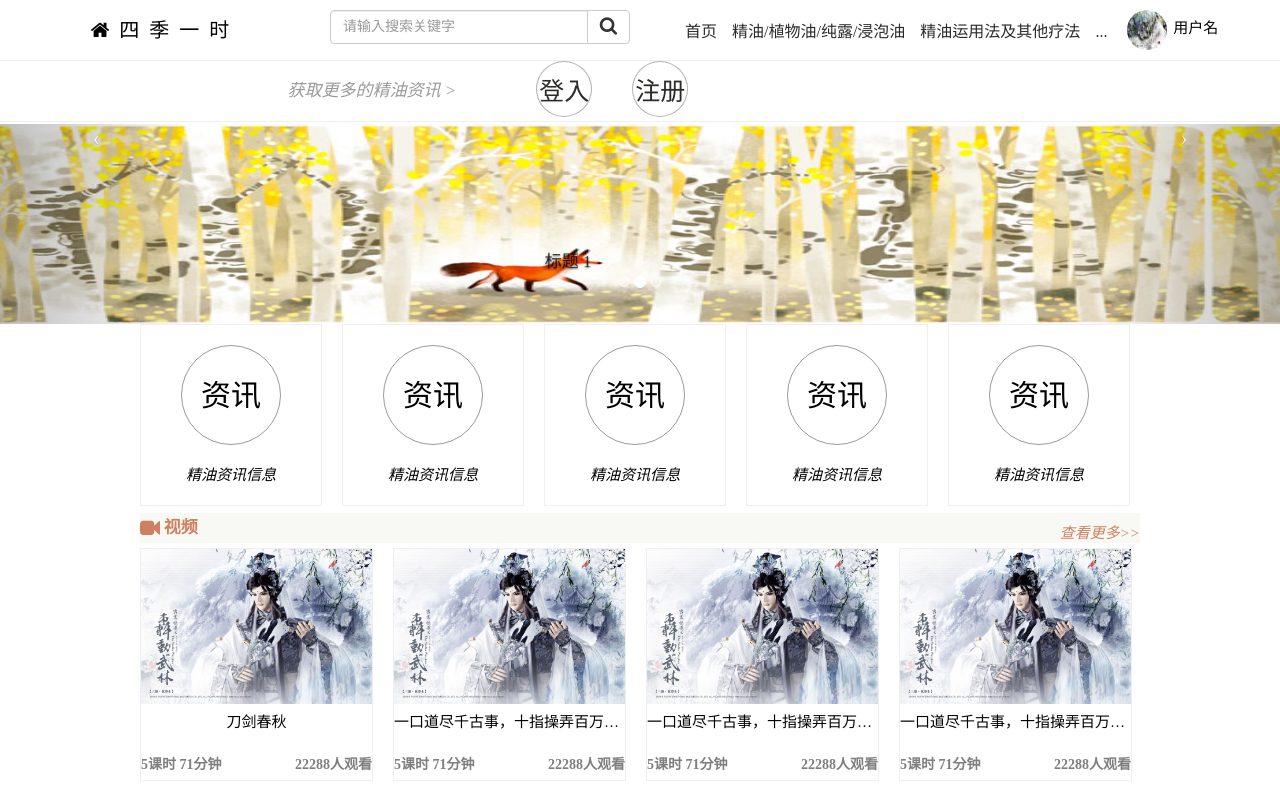
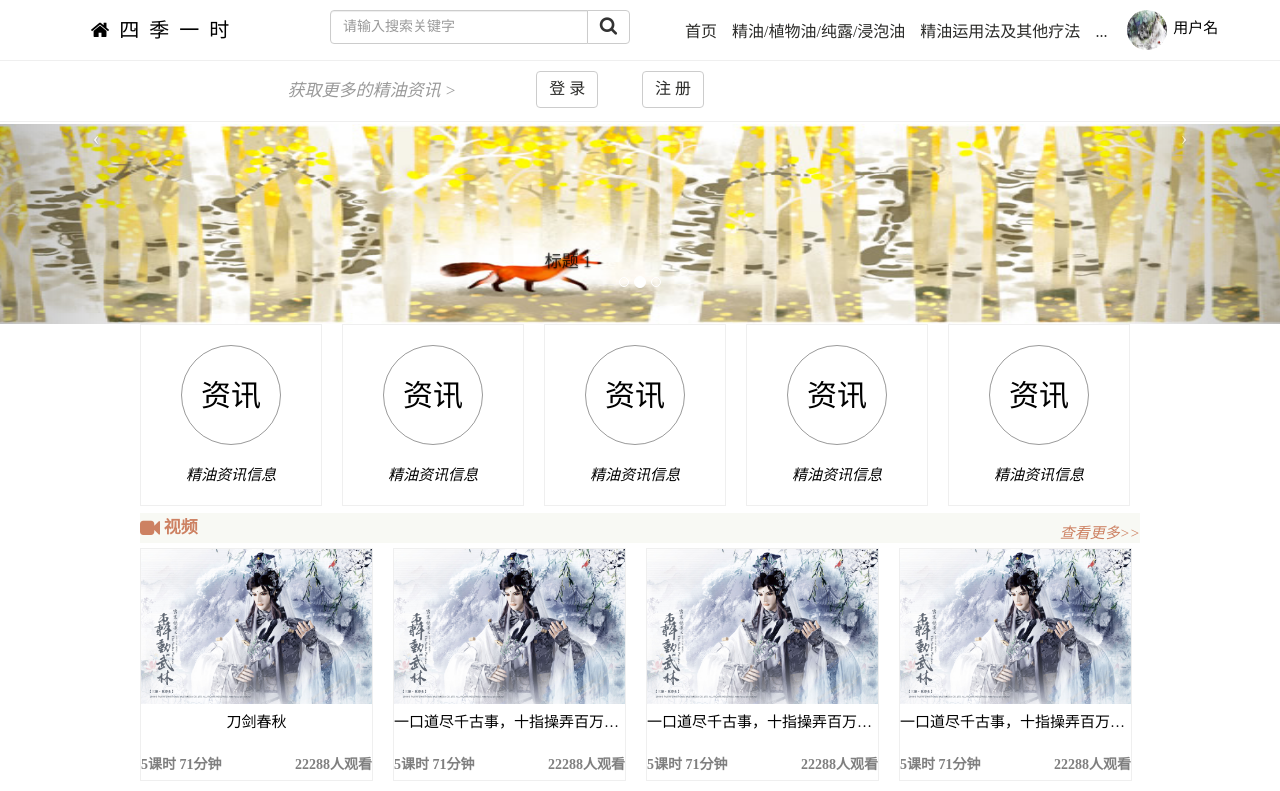
Before and after one commit to gshunj/sijiyishi, a plain HTML site: page index.html in a window 1280 px wide. Shown: the top 791 px of the page. Drawn offline with Linux system fonts and the light colour scheme.

Commit message:
优化界面

```diff
--- a/css/app.css
+++ b/css/app.css
@@ -160,25 +160,11 @@ a:hover {
 }
 
 .top-header-wrapper .login-div .login-ul li a {
-	display: block;
-	float: left;
-	margin-left: 40px;
-	border-radius: 35px;
-	text-align: center;
-	line-height: 60px;
-	border: 1px solid rgba(0, 0, 0, 0.3);
-	background-color: white;
-	height: 56px;
-	width: 56px;
-}
-
-.top-header-wrapper .login-div .login-ul li a span {
-	font-size: 25px;
-	font-weight: 500;
+	margin-top: 10px;
 }
 
 .top-header-wrapper .login-div .login-ul li a:active {
-	color: red;
+	/*color: red;*/
 }
 
 .top-header-wrapper .sidebar {
--- a/css/login.css
+++ b/css/login.css
@@ -28,7 +28,7 @@
 }
 
 .main-content-wrapper .main-content-wrapper-split .login-div .form-legend {
-	color: rgba(205, 129, 98, 1);
+	/*color: rgba(205, 129, 98, 1);*/
 }
 
 .main-content-wrapper .main-content-wrapper-split .login-div .login-form .validata-img {
--- a/css/register.css
+++ b/css/register.css
@@ -28,7 +28,7 @@
 }
 
 .main-content-wrapper .main-content-wrapper-split .register-div .form-legend {
-	color: rgba(205, 129, 98, 1);
+	/*color: rgba(205, 129, 98, 1);*/
 }
 
 .main-content-wrapper .main-content-wrapper-split .register-div .form-legend .login-entry {
@@ -38,7 +38,8 @@
 }
 
 .main-content-wrapper .main-content-wrapper-split .register-div .form-legend .login-entry a {
-	color: RGB(51, 122, 183);
+	/*color: RGB(51, 122, 183);*/
+	color: rgb(0, 0, 0);
 	font-style: italic;
 }
 
--- a/index.html
+++ b/index.html
@@ -75,13 +75,13 @@
 				<div class="ul">
 					<ul class="ul-li-horizontal login-ul">
 						<li>
-							<a href="login.html">
-								<span>登入</span>
+							<a class="btn btn-default" href="login.html">
+								登&nbsp;录
 							</a>
 						</li>
 						<li>
-							<a href="register.html">
-								<span>注册</span>
+							<a class="btn btn-default" href="register.html">
+								注&nbsp;册
 							</a>
 						</li>
 					</ul>
```
Also changed, not shown: login.html (+3 -3 lines), register.html (+3 -3 lines).
